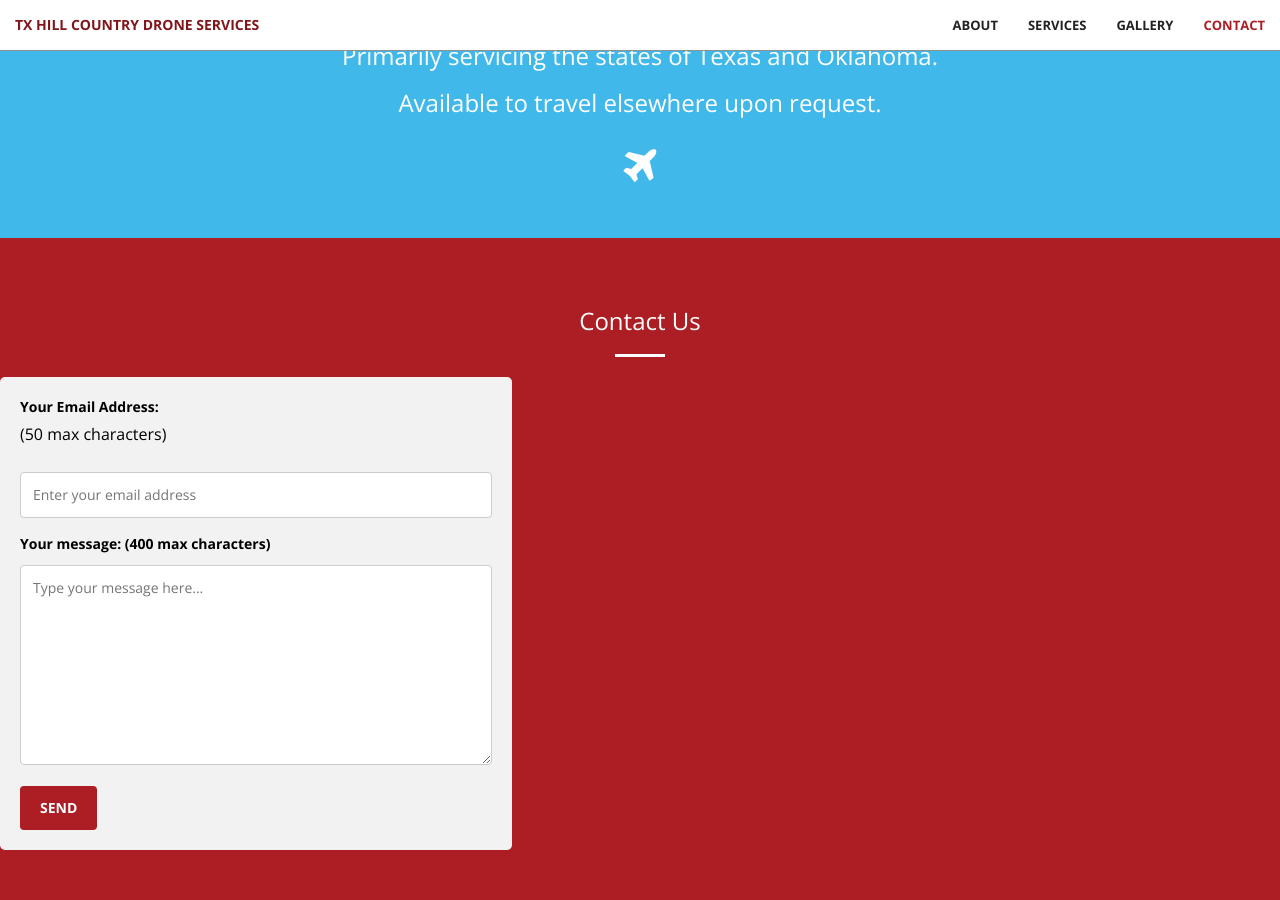
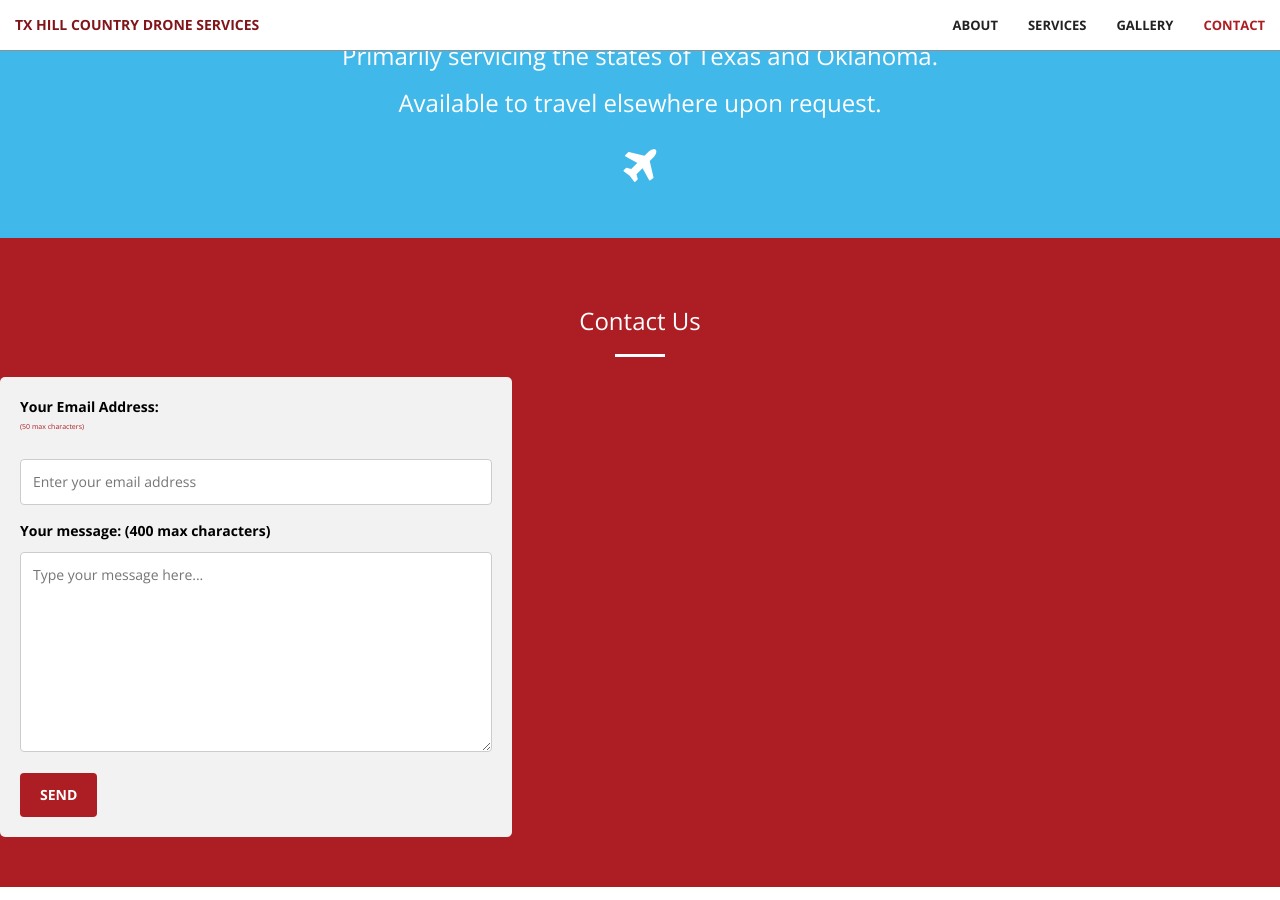
Before and after one commit to thcdroneservices/thcdroneservices.github.io, a Jekyll site: the page built from index.html, in a window 1280 px wide and 900 px high, scrolled down 4215 px. Built offline with Jekyll 4.4.1, drawn with Linux system fonts in a browser that asks for light colours.

Commit message:
update CF

```diff
--- a/_includes/contact-form.html
+++ b/_includes/contact-form.html
@@ -6,7 +6,7 @@
             <form action="https://formspree.io/f/xvgpgyee" method="POST">
 
                 <label for="youremail">Your Email Address:</label>
-                <p color="#AC1E23">(50 max characters)</p>
+                <p style="color:#AC1E23; font-size: 50%;">(50 max characters)</p>
                 <input type="text" id="youremail" name="email" placeholder="Enter your email address" required="" maxlength="50">
                 <br>
                 <label for="yourmessage">Your message: (400 max characters)</label>
```
